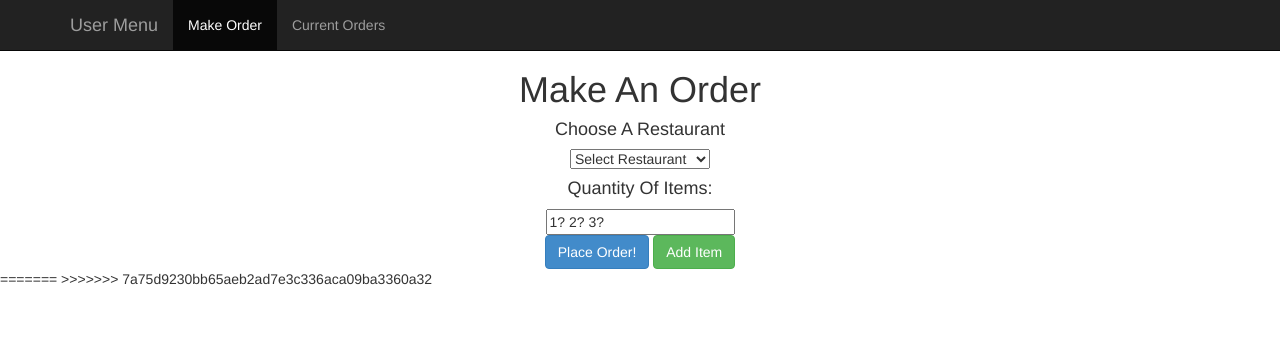
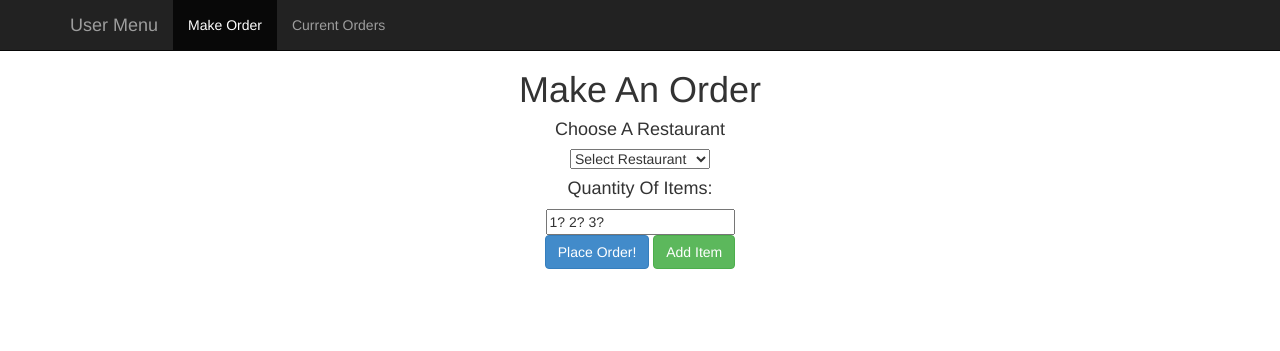
Before and after one commit to RichCerone/CodeDayPhilly, a PHP site: page /user.php in a window 1280 px wide. Shown: the top 351 px of the page. Run offline with PHP 8.4, Linux system fonts and the light colour scheme.

Commit message:
Fixed Merge Error

```diff
--- a/user.php
+++ b/user.php
@@ -140,10 +140,4 @@
             });
         });
     });
-<<<<<<< HEAD
 </script>
-=======
-
-
-</script>
->>>>>>> 7a75d9230bb65aeb2ad7e3c336aca09ba3360a32
```
